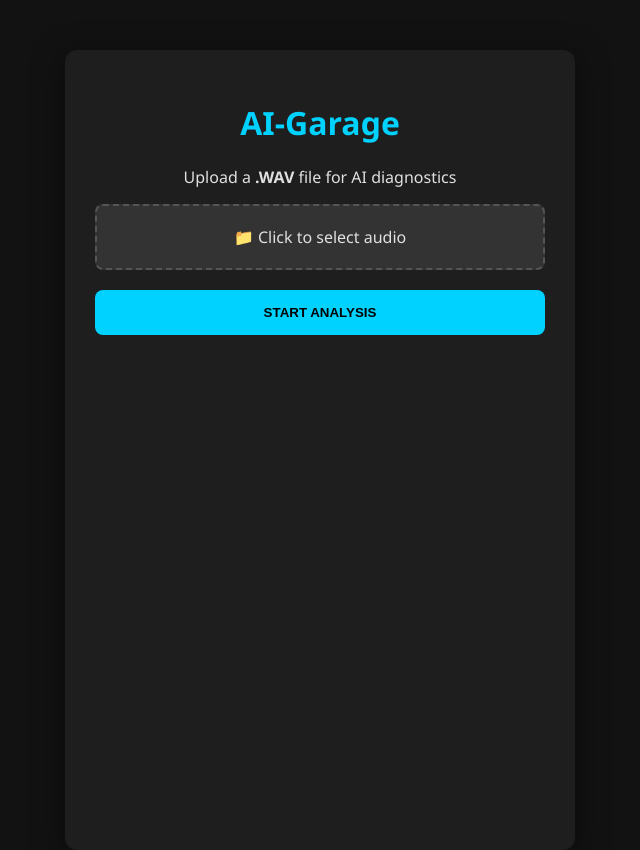
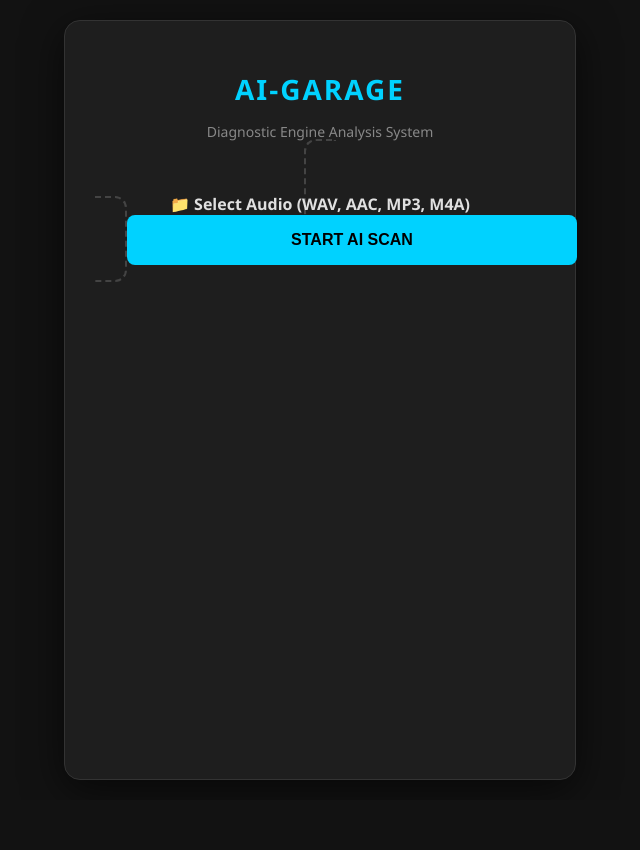
Before and after one commit to olegshetininoleg-source/ai-garage-diagnostic, a Flask app: page / in a window 1280 px wide. Shown: the whole page, without its empty margins (320-960 px from the left). After the commit the page ends 780 px from the top, so only its background shows below. Run offline with Flask 3, Linux system fonts and the light colour scheme.

Commit message:
Added AAC and MP3 support via browser conversion

```diff
--- a/templates/index.html
+++ b/templates/index.html
@@ -3,66 +3,175 @@
 <head>
     <meta charset="UTF-8">
     <meta name="viewport" content="width=device-width, initial-scale=1.0">
-    <title>AI-Garage | Expert Engine Analysis</title>
+    <title>AI-Garage | Neural Engine Diagnostics</title>
     <style>
-        body { font-family: 'Segoe UI', sans-serif; background: #121212; color: #e0e0e0; display: flex; justify-content: center; min-height: 100vh; margin: 0; padding-top: 50px;}
-        .container { background: #1e1e1e; padding: 30px; border-radius: 12px; box-shadow: 0 8px 32px rgba(0,0,0,0.5); max-width: 450px; width: 100%; text-align: center; }
-        h1 { color: #00d2ff; }
-        .file-label { display: block; background: #333; padding: 20px; border: 2px dashed #555; border-radius: 8px; cursor: pointer; margin-bottom: 20px; }
-        .btn { background: #00d2ff; color: #000; border: none; padding: 15px; width: 100%; border-radius: 8px; font-weight: bold; cursor: pointer; }
-        #result-card { display: none; margin-top: 25px; text-align: left; background: #2a2a2a; padding: 20px; border-radius: 8px; border-left: 4px solid #00d2ff; }
-        .bar-container { background: #444; height: 10px; border-radius: 5px; margin-bottom: 15px; overflow: hidden; }
-        .bar-fill { height: 100%; background: #00d2ff; width: 0; transition: width 1s; }
-        .bar-fill.safe { background: #2ed573; }
-        .bar-fill.warn { background: #ff4757; }
-        .amazon-btn { display: block; background: #ff9900; color: #000; text-decoration: none; padding: 12px; border-radius: 5px; font-weight: bold; text-align: center; margin-top: 15px; }
+        :root { --primary: #00d2ff; --bg: #121212; --card: #1e1e1e; --text: #e0e0e0; }
+        body { font-family: 'Segoe UI', Roboto, sans-serif; background: var(--bg); color: var(--text); display: flex; justify-content: center; min-height: 100vh; margin: 0; padding: 20px; box-sizing: border-box; }
+        .container { background: var(--card); padding: 30px; border-radius: 16px; box-shadow: 0 10px 40px rgba(0,0,0,0.6); max-width: 450px; width: 100%; text-align: center; border: 1px solid #333; }
+        h1 { color: var(--primary); font-size: 28px; margin-bottom: 5px; text-transform: uppercase; letter-spacing: 2px; }
+        p.subtitle { color: #888; font-size: 14px; margin-bottom: 30px; }
+
+        .upload-area { border: 2px dashed #444; padding: 30px; border-radius: 12px; cursor: pointer; transition: 0.3s; margin-bottom: 20px; }
+        .upload-area:hover { border-color: var(--primary); background: #252525; }
+        #fileLabel { font-weight: bold; display: block; word-break: break-all; }
+
+        .btn { background: var(--primary); color: #000; border: none; padding: 16px; width: 100%; border-radius: 8px; font-size: 16px; font-weight: bold; cursor: pointer; transition: 0.3s; text-transform: uppercase; }
+        .btn:hover { background: #00a8cc; transform: translateY(-2px); box-shadow: 0 5px 15px rgba(0,210,255,0.3); }
+        .btn:disabled { background: #444; cursor: not-allowed; }
+
+        #result-card { display: none; margin-top: 30px; text-align: left; background: #252525; padding: 20px; border-radius: 10px; border-left: 5px solid var(--primary); animation: fadeIn 0.5s; }
+        @keyframes fadeIn { from { opacity: 0; transform: translateY(10px); } to { opacity: 1; transform: translateY(0); } }
+
+        .res-row { display: flex; justify-content: space-between; margin-bottom: 15px; font-size: 18px; }
+        .res-val { font-weight: bold; color: var(--primary); }
+
+        .bar-group { margin-top: 20px; }
+        .bar-label { display: flex; justify-content: space-between; font-size: 12px; margin-bottom: 5px; text-transform: uppercase; color: #aaa; }
+        .bar-bg { background: #333; height: 8px; border-radius: 4px; overflow: hidden; margin-bottom: 12px; }
+        .bar-fill { height: 100%; background: var(--primary); width: 0; transition: width 1s ease-out; }
+        .bar-fill.danger { background: #ff4757; }
+        .bar-fill.success { background: #2ed573; }
+
+        .advice-box { background: #1a3a4a; padding: 15px; border-radius: 8px; margin-top: 20px; border: 1px solid #2980b9; }
+        .amazon-link { display: block; background: #ff9900; color: #000; text-decoration: none; padding: 12px; border-radius: 6px; text-align: center; font-weight: bold; margin-top: 15px; transition: 0.3s; }
+        .amazon-link:hover { background: #e68a00; }
+
+        #loading { display: none; margin: 20px 0; color: var(--primary); font-weight: bold; }
     </style>
 </head>
 <body>
+
 <div class="container">
-        <h1>AI-Garage</h1>
-        <p>Upload a <b>.WAV</b> file for AI diagnostics</p>
+    <h1>AI-GARAGE</h1>
+    <p class="subtitle">Diagnostic Engine Analysis System</p>
+
     <form id="uploadForm">
-            <label class="file-label" for="audioFile" id="fileLabel">📁 Click to select audio</label>
-            <input type="file" id="audioFile" name="file" accept=".wav" style="display:none" required>
-            <button type="submit" class="btn">START ANALYSIS</button>
+        <label class="upload-area" for="audioFile">
+            <span id="fileLabel">📁 Select Audio (WAV, AAC, MP3, M4A)</span>
+            <input type="file" id="audioFile" name="file" accept="audio/*" style="display:none" required>
+        </label>
+        <button type="submit" id="submitBtn" class="btn">Start AI Scan</button>
     </form>
-        <div id="loading" style="display:none; margin-top:20px;">⏳ Analyzing...</div>
+
+    <div id="loading">⚡ PROCESSING...</div>
+
     <div id="result-card">
-            <h3>Result: <span id="res-type" style="color:#00d2ff"></span></h3>
-            <p>Detected RPM: <b id="res-rpm"></b></p>
-            <div id="bars"></div>
-            <div style="background:#1a3a4a; padding:15px; border-radius:5px; margin-top:15px;">
-                <small>Expert Advice:</small>
-                <p id="res-rec" style="font-size:14px; margin:5px 0;"></p>
-                <a id="amazon-link" href="#" target="_blank" class="amazon-btn">Find Parts on Amazon</a>
+        <div class="res-row">
+            <span>Diagnosis:</span>
+            <span id="res-type" class="res-val">-</span>
+        </div>
+        <div class="res-row">
+            <span>Estimated RPM:</span>
+            <span id="res-rpm" class="res-val">-</span>
+        </div>
+
+        <div class="bar-group" id="probability-bars"></div>
+
+        <div class="advice-box">
+            <div style="font-size: 12px; color: var(--primary); margin-bottom: 5px;">🔧 AI RECOMMENDATION:</div>
+            <div id="res-rec" style="font-size: 14px; line-height: 1.4;"></div>
+            <a id="amazon-btn" href="#" target="_blank" class="amazon-link">🛒 FIND PARTS ON AMAZON</a>
         </div>
     </div>
 </div>
+
 <script>
-        document.getElementById('audioFile').onchange = e => { document.getElementById('fileLabel').innerText = "📄 " + e.target.files[0].name; };
-        document.getElementById('uploadForm').onsubmit = async e => {
+    const fileInput = document.getElementById('audioFile');
+    const fileLabel = document.getElementById('fileLabel');
+    const uploadForm = document.getElementById('uploadForm');
+    const loading = document.getElementById('loading');
+    const resultCard = document.getElementById('result-card');
+
+    fileInput.onchange = (e) => {
+        if (e.target.files[0]) fileLabel.innerText = "📄 " + e.target.files[0].name;
+    };
+
+    // Функция конвертации любого аудио в чистый WAV (16-bit PCM)
+    function audioBufferToWav(buffer) {
+        let numOfChan = buffer.numberOfChannels,
+            length = buffer.length * numOfChan * 2 + 44,
+            bufferWav = new ArrayBuffer(length),
+            view = new DataView(bufferWav),
+            channels = [], i, sample, offset = 0, pos = 0;
+
+        function setUint16(data) { view.setUint16(offset, data, true); offset += 2; }
+        function setUint32(data) { view.setUint32(offset, data, true); offset += 4; }
+
+        setUint32(0x46464952); setUint32(length - 8); setUint32(0x45564157);
+        setUint32(0x20746d66); setUint32(16); setUint16(1); setUint16(numOfChan);
+        setUint32(buffer.sampleRate); setUint32(buffer.sampleRate * 2 * numOfChan);
+        setUint16(numOfChan * 2); setUint16(16); setUint32(0x61746164); setUint32(length - pos - 4);
+
+        for(i = 0; i < numOfChan; i++) channels.push(buffer.getChannelData(i));
+
+        while(pos < buffer.length) {
+            for(i = 0; i < numOfChan; i++) {
+                sample = Math.max(-1, Math.min(1, channels[i][pos]));
+                sample = (0.5 + sample < 0 ? sample * 32768 : sample * 32767)|0;
+                view.setInt16(offset, sample, true);
+                offset += 2;
+            }
+            pos++;
+        }
+        return new Blob([bufferWav], {type: "audio/wav"});
+    }
+
+    uploadForm.onsubmit = async (e) => {
         e.preventDefault();
-            document.getElementById('loading').style.display = 'block';
-            document.getElementById('result-card').style.display = 'none';
-            let formData = new FormData();
-            formData.append("file", document.getElementById('audioFile').files[0]);
-            let res = await fetch('/analyze', { method: 'POST', body: formData });
-            let data = await res.json();
-            document.getElementById('loading').style.display = 'none';
-            if(data.error) { alert(data.error); return; }
-            document.getElementById('res-type').innerText = data.type.replace('_',' ').toUpperCase();
+
+        loading.style.display = 'block';
+        resultCard.style.display = 'none';
+        document.getElementById('submitBtn').disabled = true;
+
+        try {
+            const file = fileInput.files[0];
+
+            // 1. Читаем и конвертируем файл в браузере
+            loading.innerText = '⚡ PREPARING AUDIO FORMAT...';
+            const arrayBuffer = await file.arrayBuffer();
+            const audioContext = new (window.AudioContext || window.webkitAudioContext)();
+            const audioBuffer = await audioContext.decodeAudioData(arrayBuffer);
+            const wavBlob = audioBufferToWav(audioBuffer);
+
+            // 2. Отправляем чистый WAV на сервер
+            loading.innerText = '⚡ ANALYZING SPECTROMETER DATA...';
+            const formData = new FormData();
+            formData.append("file", wavBlob, "converted.wav"); // Сервер думает, что это обычный WAV
+
+            const response = await fetch('/analyze', { method: 'POST', body: formData });
+            const data = await response.json();
+
+            if (data.error) throw new Error(data.error);
+
+            // 3. Рисуем результат
+            document.getElementById('res-type').innerText = data.type.replace('_', ' ').toUpperCase();
             document.getElementById('res-rpm').innerText = data.rpm;
             document.getElementById('res-rec').innerText = data.recommendation;
-            document.getElementById('amazon-link').href = "https://www.amazon.com/s?k=" + data.type.replace('_','+') + "+repair+parts";
-            let barsHtml = '';
-            for (const [name, val] of Object.entries(data.probabilities)) {
-                let color = (name === 'normal_operation') ? 'safe' : (val > 50 ? 'warn' : '');
-                barsHtml += `<small>${name.replace('_',' ')}: ${val}%</small><div class="bar-container"><div class="bar-fill ${color}" style="width:${val}%"></div></div>`;
+
+            const query = data.type === 'normal_operation' ? 'car+engine+maintenance' : data.type.replace('_', '+');
+            document.getElementById('amazon-btn').href = `https://www.amazon.com/s?k=${query}+repair+parts`;
+
+            const barsContainer = document.getElementById('probability-bars');
+            barsContainer.innerHTML = '';
+
+            for (const [name, prob] of Object.entries(data.probabilities)) {
+                const colorClass = name === 'normal_operation' ? 'success' : (prob > 40 ? 'danger' : '');
+                const cleanName = name.replace('_', ' ');
+                barsContainer.innerHTML += `
+                    <div class="bar-label"><span>${cleanName}</span><span>${prob}%</span></div>
+                    <div class="bar-bg"><div class="bar-fill ${colorClass}" style="width: ${prob}%"></div></div>
+                `;
             }
-            document.getElementById('bars').innerHTML = barsHtml;
-            document.getElementById('result-card').style.display = 'block';
+
+            resultCard.style.display = 'block';
+        } catch (err) {
+            alert("Error: " + err.message + " (Make sure it's a valid audio file)");
+        } finally {
+            loading.style.display = 'none';
+            document.getElementById('submitBtn').disabled = false;
+        }
     };
 </script>
+
 </body>
 </html>
```
Lines whose indentation alone changed are shown as unchanged.
